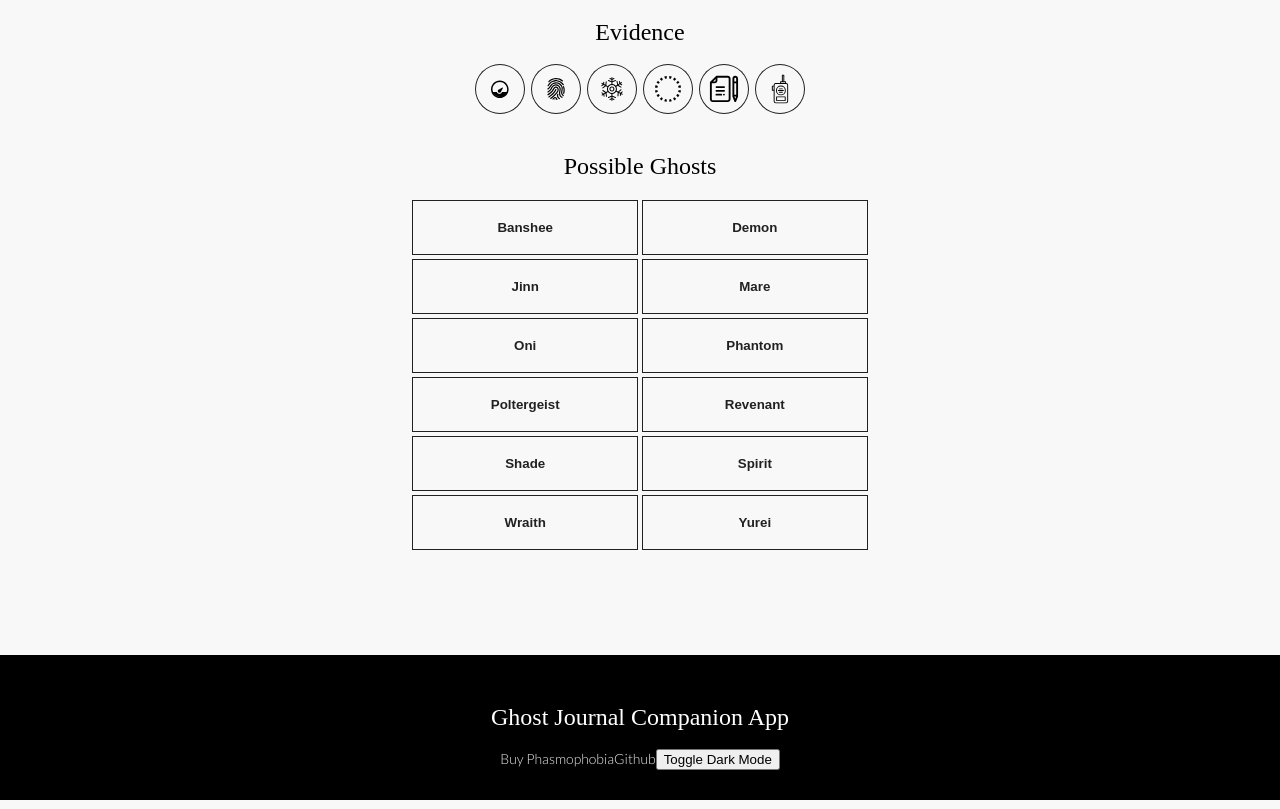
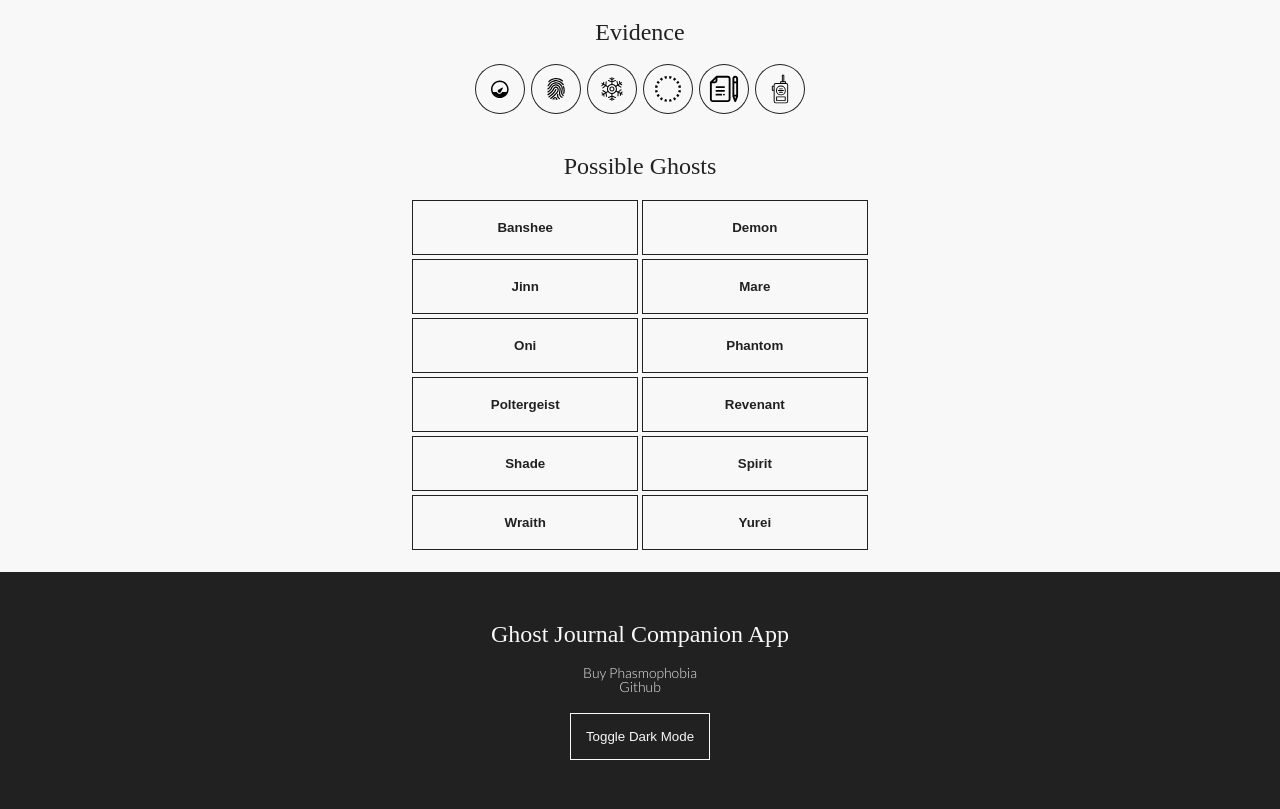
Before and after one commit to danWithABeard/phasmophobia-journal, a React (Create React App) app: page / in a window 1280 px wide. Built offline with nearby package versions, Linux system fonts and the light colour scheme; a web font is replaced by a local one.

Commit message:
Start darkMode dev

```diff
--- a/src/App.js
+++ b/src/App.js
@@ -13,6 +13,7 @@ export default class App extends React.Component {
     super()
     this.state = {
       activeEvidence: [],
+      darkMode: false,
       lookupGhost: ''
     }
 
@@ -51,6 +52,10 @@ export default class App extends React.Component {
 
       this.setState({ activeEvidence: evIds })
     }
+  }
+
+  _handleDarkModeClick() {
+    this.setState({ darkMode: !this.state.darkMode })
   }
 
   _handleGhostButtonClick(ghost) {
@@ -92,6 +97,7 @@ export default class App extends React.Component {
   _renderPossibleGhosts() {
     const { activeEvidence } = this.state
     let possibleGhosts = GHOST_TYPES
+    const darkMode = this.state.darkMode ? 'dark' : 'light'
 
     if (activeEvidence.length > 0) {
 
@@ -119,6 +125,7 @@ export default class App extends React.Component {
       const isActiveGhost = this.state.lookupGhost.id === ghost.id
       const ghostClasses = [
         'ghost__button',
+        `ghost__button--${darkMode}`,
         isActiveGhost ? 'ghost__button--active' : ''
       ].join(' ')
 
@@ -132,9 +139,10 @@ export default class App extends React.Component {
 
   _renderGhostDetails() {
     const { lookupGhost } = this.state
+    const darkMode = this.state.darkMode ? 'dark' : 'light'
 
     return (
-      <div className="ghost-details__wrapper" onClick={ () => { this.setState({ lookupGhost: '' }) }}>
+      <div className={ `ghost-details__wrapper ghost-details__wrapper--${darkMode}` } onClick={ () => { this.setState({ lookupGhost: '' }) }}>
         <h2>
           { lookupGhost.name }
         </h2>
@@ -153,8 +161,10 @@ export default class App extends React.Component {
   }
 
   render() {
+    const darkMode = this.state.darkMode ? 'dark' : 'light'
+
     return (
-      <div className="App">
+      <div className={ `App App--${darkMode}` }>
         <div className="journal__wrapper">
           <h2>Evidence</h2>
           <div className="evidence__wrapper">
@@ -169,11 +179,11 @@ export default class App extends React.Component {
           </div>
         </div>
 
-        <footer>
+        <footer className={ `footer--${darkMode}` }>
           <h1>Ghost Journal Companion App</h1>
           <a href="https://store.steampowered.com/app/739630/Phasmophobia/">Buy Phasmophobia</a>
           <a href="https://github.com/danWithABeard/phasmophobia-journal" title="Github">Github</a>
-          <button type="button">Toggle Dark Mode</button>
+          <button className="button__dark-mode" type="button" onClick={() => { this._handleDarkModeClick() }}>Toggle Dark Mode</button>
         </footer>
       </div>
     )
--- a/src/scss/App.scss
+++ b/src/scss/App.scss
@@ -11,6 +11,30 @@
   flex-direction: column;
   align-items: center;
   min-height: 100vh;
+
+  &--light {
+    background-color: $bone;
+
+    h1, h2, h3, h4, h5, h6 {
+      color: $charcoal;
+    }
+
+    footer h1 {
+      color: $bone;
+    }
+  }
+
+  &--dark {
+    background-color: $charcoal;
+
+    h1, h2, h3, h4, h5, h6 {
+      color: $bone;
+    }
+
+    footer h1 {
+      color: $bone;
+    }
+  }
 }
 
 .journal__wrapper {
--- a/src/scss/_footer.scss
+++ b/src/scss/_footer.scss
@@ -1,6 +1,9 @@
 footer {
-  background-color: black;
+  align-items: center;
+  background-color: $charcoal;
   color: white;
+  display: flex;
+  flex-direction: column;
   margin-top: auto;
   padding: 30px 0;
   text-align: center;
@@ -12,3 +15,16 @@ footer {
     color: $platinum;
   }
 }
+
+.button__dark-mode {
+  padding: 15px;
+  border: 0;
+  background-color: $charcoal;
+  color: $bone;
+  box-shadow: 0 0 0 1px $bone;
+  margin: 20px 0;
+
+  &:focus {
+    outline: 0;
+  }
+}
--- a/src/scss/_ghost-details.scss
+++ b/src/scss/_ghost-details.scss
@@ -2,8 +2,6 @@
   width: 100%;
   padding: 15px;
   text-align: center;
-  border-top: 1px dotted $charcoal;
-  border-bottom: 1px dotted $charcoal;
 
   h2 {
     font-family: $header;
@@ -17,4 +15,16 @@
   li {
     margin: 5px 0;
   }
+
+  &--light {
+    border-top: 1px dotted $charcoal;
+    border-bottom: 1px dotted $charcoal;
+    color: $charcoal;
+  }
+
+  &--dark {
+    border-top: 1px dotted $bone;
+    border-bottom: 1px dotted $bone;
+    color: $bone;
+  }
 }
--- a/src/scss/_ghosts.scss
+++ b/src/scss/_ghosts.scss
@@ -15,20 +15,34 @@
   padding: 20px 0;
   margin: 2px;
   width: 48%;
-  background-color: $bone;
-  box-shadow: inset 0 0 0 1px $charcoal;
-  color: $charcoal;
   font-weight: 700;
   transition: box-shadow .2s, background-color .2s;
   outline: 0;
-
-  &:hover,
-  &:focus {
-    box-shadow: inset 0 0 0 3px $charcoal;
-  }
 
   &--active {
     background-color: $charcoal;
     color: $bone;
   }
+
+  &--light {
+    background-color: $bone;
+    box-shadow: inset 0 0 0 1px $charcoal;
+    color: $charcoal;
+
+    &:hover,
+    &:focus {
+      box-shadow: inset 0 0 0 3px $charcoal;
+    }
+  }
+
+  &--dark {
+    background-color: $charcoal;
+    box-shadow: inset 0 0 0 1px $bone;
+    color: $bone;
+
+    &:hover,
+    &:focus {
+      box-shadow: inset 0 0 0 3px $bone;
+    }
+  }
 }
--- a/src/scss/_globals.scss
+++ b/src/scss/_globals.scss
@@ -12,7 +12,6 @@ $header: 'Rancho', cursive;
 }
 
 html, body {
-  background-color: $bone;
   font-family: $body;
   font-size: 14px;
 }
```
